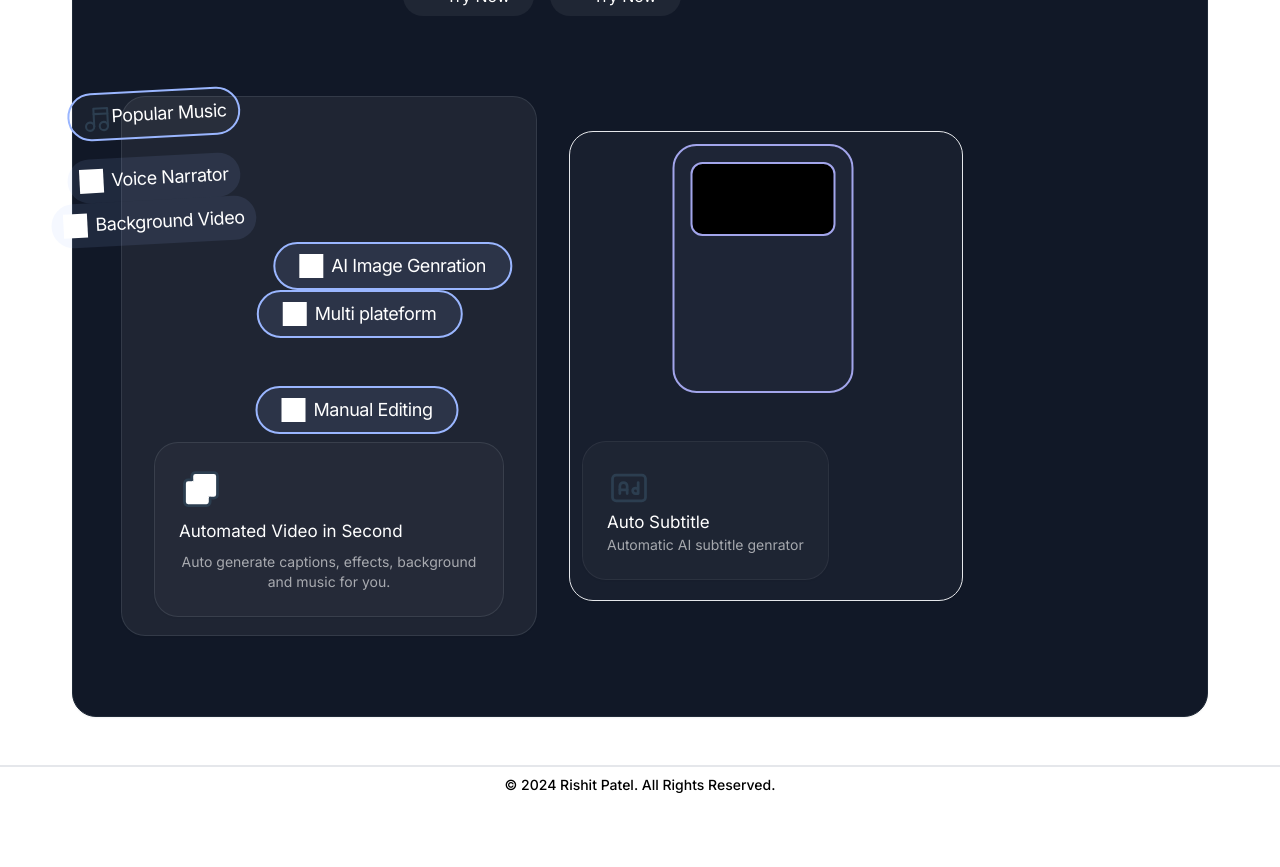
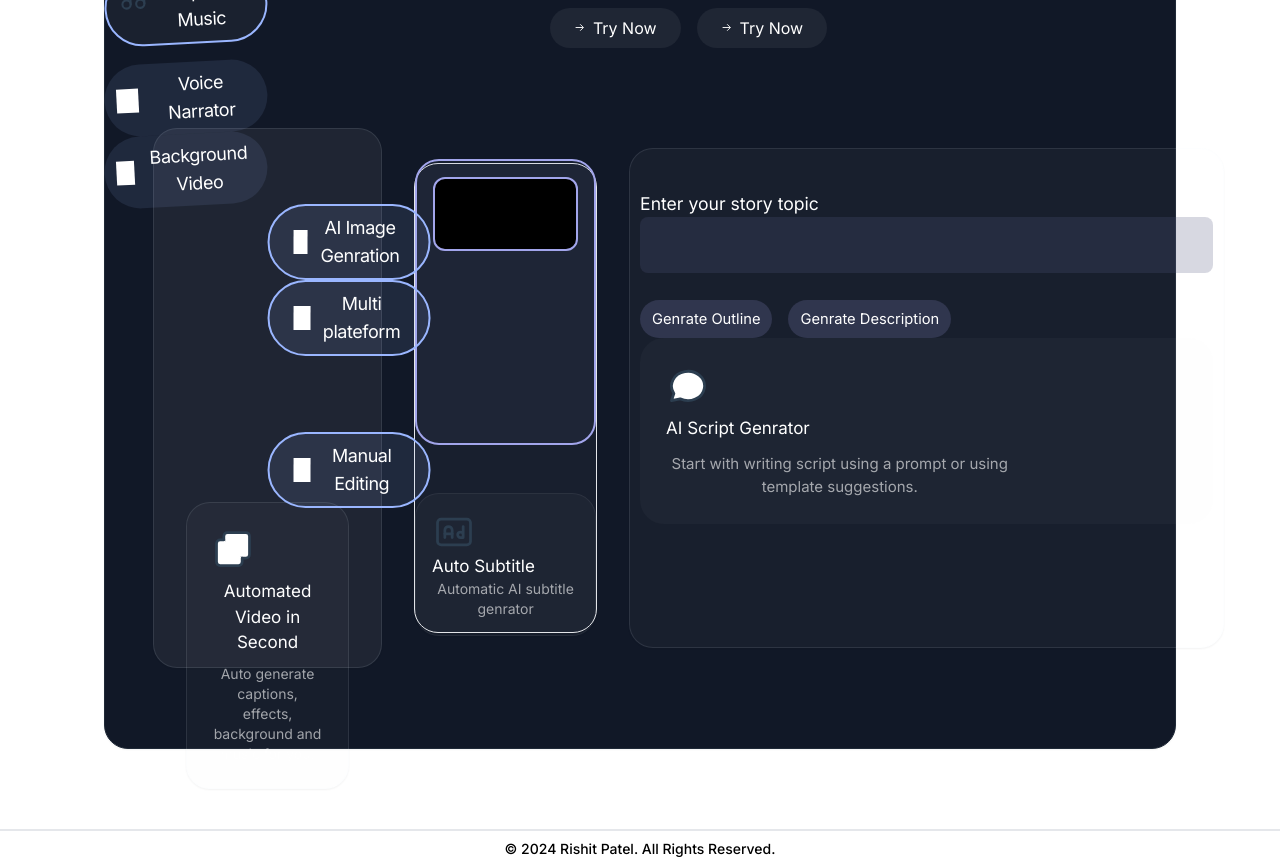
Before and after one commit to masterajima/crayo.ai, a Next.js app: page / in a window 1280 px wide. Shown: the part 2140-3007 px from the top of the page. Before the commit the page ends 2943 px from the top, so only its background shows below. Built offline with nearby package versions, Linux system fonts and the light colour scheme; grey boxes are pictures that could not be loaded.

Commit message:
add card

```diff
--- a/src/components/ui/home/tools.js
+++ b/src/components/ui/home/tools.js
@@ -5,7 +5,7 @@ import Link from 'next/link';
 
 const ToolsPage = () => {
   return (
-    <div className='flex flex-col md:items-center md:justify-center lg:p-12  w-full'>
+    <div className='flex flex-col md:items-center md:justify-center lg:p-20  w-full'>
       <Card className='flex flex-col lg:items-start lg:justify-start md:items-center md:justify-center rounded-3xl border-gray-800  bg-gray-900 lg:p-18 w-full h-full'>
         <div className='flex flex-col items-start justify-start md:items-center md:justify-center mt-8'>
           <Link
@@ -209,8 +209,8 @@ const ToolsPage = () => {
               </div>
             </Card>
             <Card
-              className='flex flex-col  items-start justify-start rounded-3xl bg-[#f9fbff08] border-[#e9f0ff1a
-] lg:h-[470px]  w-full p-3 lg:mt-8 gap-12 mb-8'>
+              className='flex flex-col  items-center justify-center rounded-3xl bg-[#f9fbff08] border-[#e9f0ff1a
+] lg:h-[470px]  w-full p-18 lg:mt-8 gap-12 mb-8'>
               <div className='flex flex-col items-center justify-center top-[73px] absolute h-[195px] z-1 w-[232px] '>
                 <div className='h-[196px] w-[135px] '>
                   <div className='w-full h-full border-[#e9f0ff1a] rounded-3xl'>
@@ -237,16 +237,17 @@ const ToolsPage = () => {
                   </div>
                 </div>
               </div>
-              <div className='border-[#a2a5eb] border-2 flex flex-col items-center translate-x-1/2 p-4 bg-[#55577f1a] rounded-3xl'>
-                <div className='h-[213px] w-[145px] border-[#a2a5eb] rounded-3xl '>
+              <div className='border-[#a2a5eb] border-2 flex flex-col left-1/2 items-center  p-4 bg-[#55577f1a] rounded-3xl'>
+                <div className='h-[250px] w-[145px] border-[#a2a5eb] rounded-3xl '>
                   <video
-                    autoPlay
+                    autoPlay={true}
+                    loop={true}
                     src='https://framerusercontent.com/assets/4Bdjj2NXSOa3V5aPSVieDrJC9bk.mp4'
                     className='object-cover cursor-auto bg-black border-[#a2a5eb] border-2 rounded-xl'></video>
                 </div>
-                <div clas></div>
+                <div className='flex bg-white flex-col items-center justify-center rounded-lg border-[]'></div>
               </div>
-              <Card className='flex fle-col items-center justify-center bg-[#d9d9d908] border-[#ffffff0f] rounded-3xl p-6'>
+              <Card className='flex fle-col items-center justify-center bg-[#d9d9d908] border-[#ffffff0f] rounded-3xl p-4 '>
                 <div className='flex flex-col items-start justify-start'>
                   <svg
                     xmlns='http://www.w3.org/2000/svg'
@@ -276,6 +277,64 @@ const ToolsPage = () => {
                 </div>
               </Card>
             </Card>
+            <Card className='flex flex-col items-start justify-start border-[#e9f0ff1a] bg-[#f9fbff08] rounded-3xl p-[10px] h-[500px] w-full'>
+              <div className='relative flex flex-col items-start justify-start gap-4 mt-8'>
+                <p className='text-[17.6px] font-[Inter] text-white'>
+                  Enter your story topic
+                </p>
+              </div>
+              <div className='relative h-[56px] w-[573px] border-[#e9f0ff1a]'>
+                <div className='absolute top-0 h-[56px] border-[#55577f66] bg-[#55577f3b] rounded-lg w-[573px]'></div>
+              </div>
+              <div className=' top-[51px] left-[21px] z-1'>
+                <p className='text-left text-[18px] font-[Inter] text-[#ffffff00]'>
+                  <span className=' text-left text-[18px] font-[Inter] text-[#ffffff00] border-[#e9f0ff1a]'>
+                    write a story about a girlfriend drama
+                  </span>
+                  <span className=''>✦</span>
+                </p>
+              </div>
+              <div className='flex gap-4'>
+                <div className='flex items-start gap-2 border-[#e9f0ff1a] rounded-full px-3 p-2 bg-[#55577f66]'>
+                  <p className='text-[14.7px] text-white'>Genrate Outline</p>
+                </div>
+                <div className='flex items-start gap-2 border-[#e9f0ff1a] rounded-full px-3 p-2 bg-[#55577f66]'>
+                  <p className='text-[14.7px] text-white'>Genrate Description</p>
+                </div>
+              </div>
+
+              <div className='flex flex-col items-start justify-start p-[26px] rounded-3xl border-[#ffffff0f] bg-[#d9d9d908] gap-3 w-full'>
+                <div className='flex flex-col items-start justify-start gap-2'>
+                  <svg
+                    xmlns='http://www.w3.org/2000/svg'
+                    class='icon icon-tabler icon-tabler-message-circle-2'
+                    width='44'
+                    height='44'
+                    viewBox='0 0 24 24'
+                    stroke-width='1.5'
+                    stroke='#2c3e50'
+                    fill='white'
+                    stroke-linecap='round'
+                    stroke-linejoin='round'>
+                    <path
+                      stroke='none'
+                      d='M0 0h24v24H0z'
+                      fill='none'
+                    />
+                    <path d='M3 20l1.3 -3.9a9 8 0 1 1 3.4 2.9l-4.7 1' />
+                  </svg>
+                  <h3 className='text-[17px] text-white font-[Inter]'>
+                    AI Script Genrator
+                  </h3>
+                </div>
+                <div className='flex flex-col items-start justify-start w-2/3'>
+                  <p className='text-[15px] text-[#ffffff99]'>
+                    Start with writing script using a prompt or using template
+                    suggestions.
+                  </p>
+                </div>
+              </div>
+            </Card>
           </div>
         </div>
       </Card>
```
